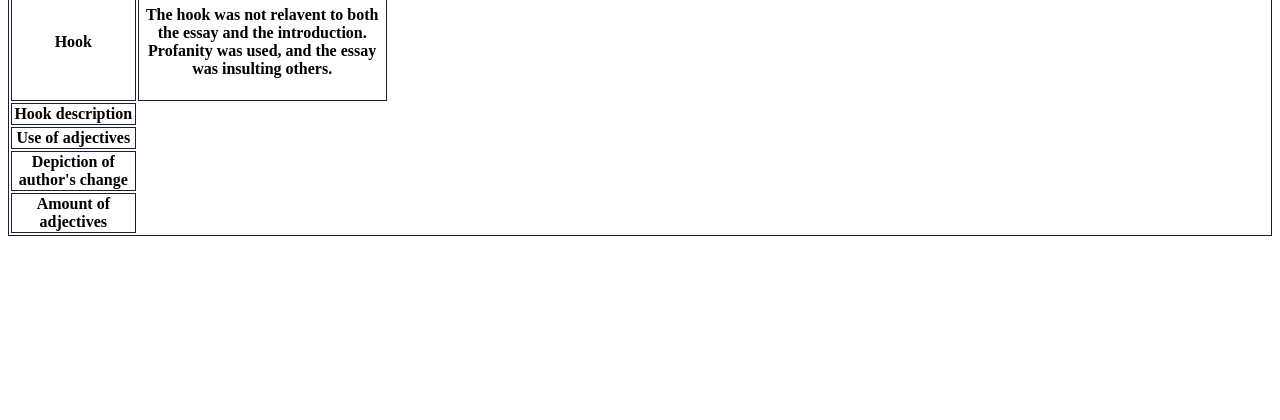
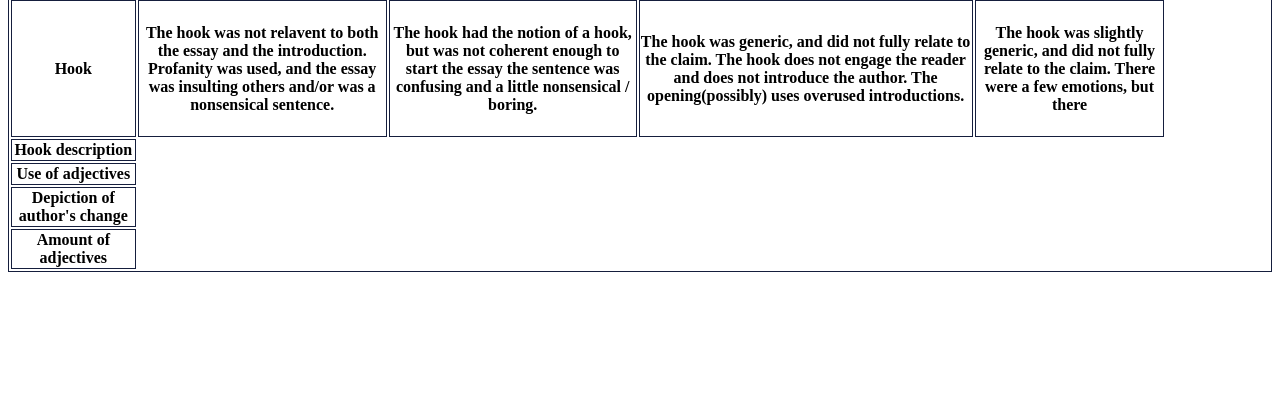
Before and after one commit to nathantsai1/llmsummary, a Flask app: page /learn in a window 1280 px wide. Shown: the part 257-677 px from the top of the page. Run offline with Flask 3, Linux system fonts and the light colour scheme; lists and menus that the app fills with data are empty.

Commit message:
cleaning up website p2

````diff
--- a/app.py
+++ b/app.py
@@ -27,7 +27,10 @@ def home():
 @app.route('/check', methods=['POST', "GET"])
 def check():
     if request.method == "POST":
-        essay = request.form.get("essay")
+        try:
+            essay = request.form.get("essay")
+        except ValueError:
+            return redirect('/check')
         colleged = college(essay)
         # take api_key(hidden)
         api_key = api_keyed()
@@ -37,6 +40,7 @@ def check():
         model = genai.GenerativeModel('gemini-1.5-flash')
         # take prompt
         mesponse = model.generate_content(colleged)
+
         # get information from json
         alread = reads(mesponse.text)
         hi = alread[0]
--- a/templates/learn.html
+++ b/templates/learn.html
@@ -28,8 +28,22 @@
         </tr>
         <tr>
             <th>Hook</th>
+            <!-- 0 -->
             <th><h4>The hook was not relavent to both the essay and the introduction.
-                Profanity was used, and the essay was insulting others.</h4></th>
+                Profanity was used, and the essay was insulting others and/or was a nonsensical sentence.</h4></th>
+            <!-- 2 -->
+            <th><h4>The hook had the notion of a hook, but was not coherent enough to start the essay
+                the sentence was confusing and a little nonsensical / boring.</h4>
+            </th>
+             <!--4  -->
+            <th><h4>The hook was generic, and did not fully relate to the claim. The hook does not engage the
+                reader and does not introduce the author. The opening(possibly) uses overused introductions.</h4>
+            </th>
+            <!-- 6 -->
+            <th><h4>The hook was slightly generic, and did not fully relate to the claim. There were a few emotions, but there
+
+            </h4>
+            </th>
         </tr>
         <tr>
             <th>Hook description</th>
--- a/txt/college/college1.txt
+++ b/txt/college/college1.txt
@@ -25,7 +25,7 @@ Furthermore, look for good(and could-be-improved) writing, and rate each item(of
 1. The hook:
    * The hook includes, at most, the first two sentences. It is designed to engage readers, so they will continue to read on.
    * The opening should not include a description of what the essay is about.
-   * When reading this, ask yourself: Does this essay encompass a good opening? Loosely, it should follow one of four ways:
+   * When reading this, ask yourself: Does this essay encompass a good opening? Loosely, it should be does not have to follow one of four ways:
       a rhetorical question(a question to involve the readers/ put you in their shoes),
       a simile/metaphor(to help connect readers to the author's position),
       a scene (imagery that 'paints'/describes the author's life),
--- a/txt/college/college2.txt
+++ b/txt/college/college2.txt
@@ -38,7 +38,7 @@ It should include a claim about the essay's overall organization and outline, a
 The JSON itself should not contain any backslashes or escape characters, like '\n' or '\', just the character itself. It must be found at the beggining of your answer.
 Do not try to add lines, keep them all in one line. Apart from the JSON object, and the symbols that surround it, there should be no lists, and only the paragraph. Always put the
 JSON object first, then the paragraph - it should summarize all your thoughts from the other questions, and does not include a list of details, only words. \n
-
+Before sending out your answer, remember to proofread them and check for ambiguities.
     Your answer must follow the following structure in quotation marks:
     '
         ``` json {"1": "(rating(one number)) - description", "2": "(rating(one number)) - description", "3": "(rating(one number)) - description", "4": "(rating(one number)) -
````
